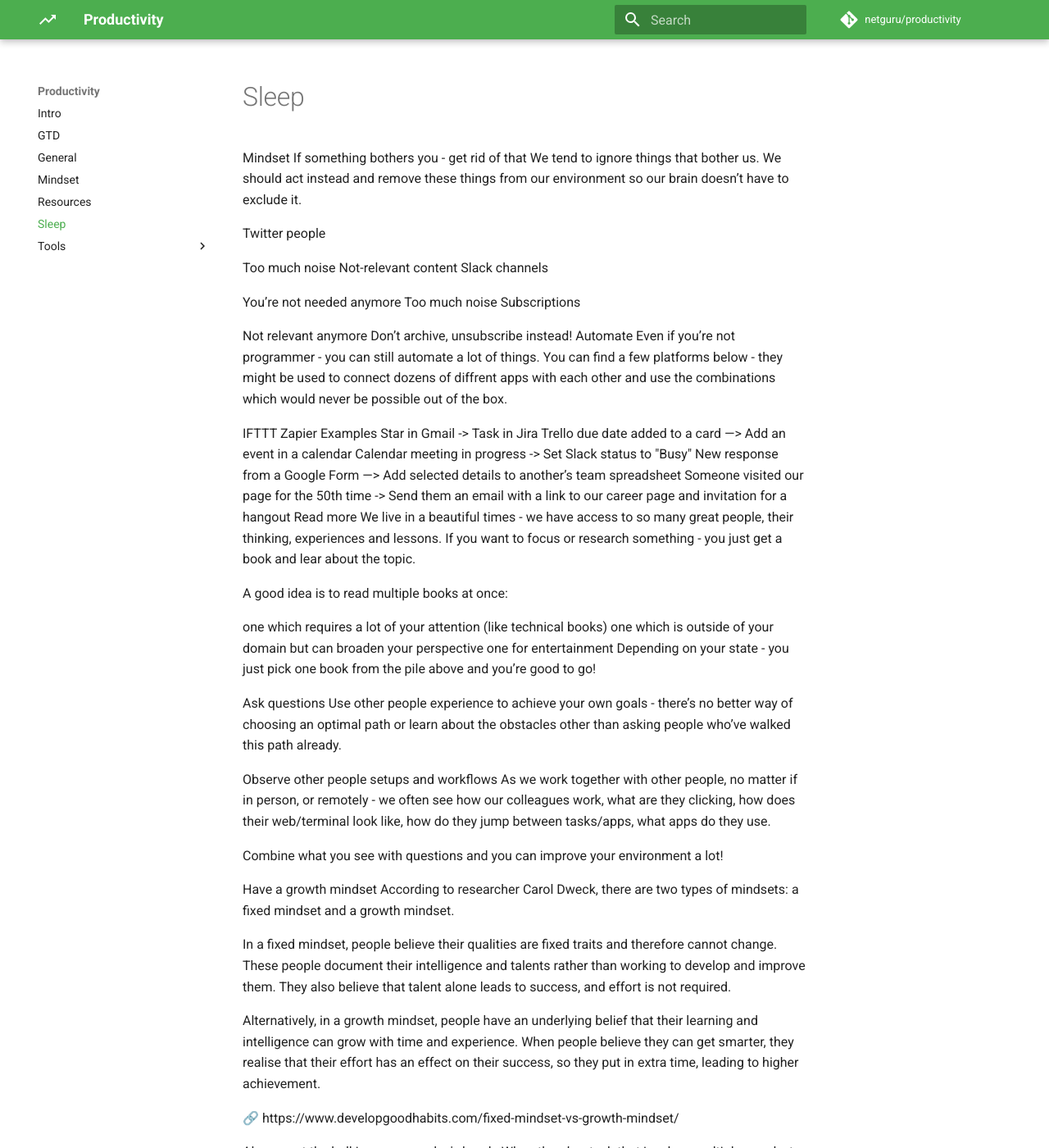
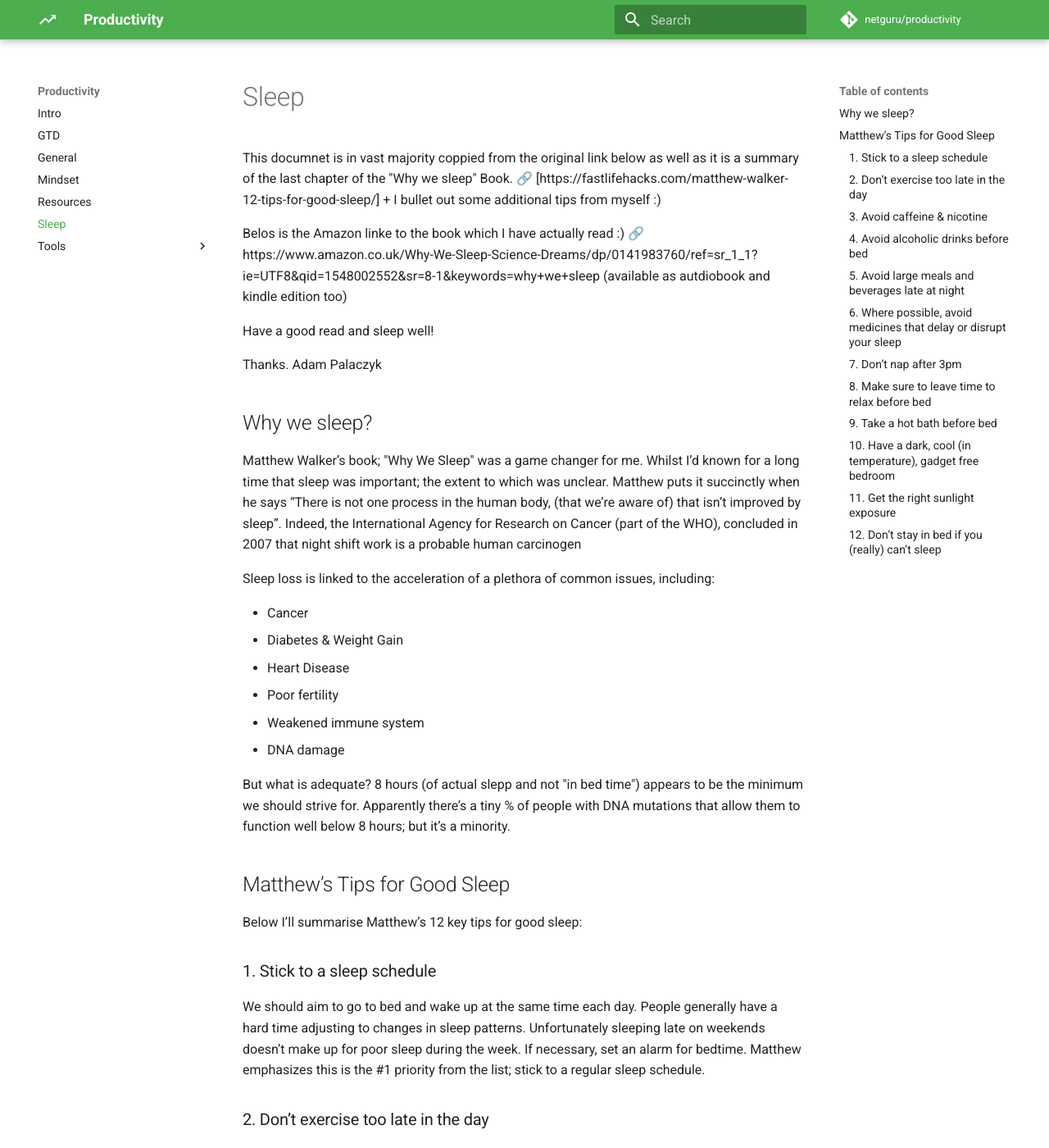
Before and after one commit to netguru/productivity, an MkDocs documentation site: the page built from docs/sleep.md, in a window 1280 px wide and 1400 px high. Shown: the whole window at 82% size. Built offline with MkDocs 1.6.1 and Material for MkDocs 9.7.7, drawn with Linux system fonts in a browser that asks for light colours; comment, search, counter and statistics services are not loaded; some of the changed text lies outside the part shown.

Commit message:
Update sleep.md

```diff
--- a/docs/sleep.md
+++ b/docs/sleep.md
@@ -1,78 +1,104 @@
-Mindset
-If something bothers you - get rid of that
-We tend to ignore things that bother us. We should act instead and remove these things from our environment so our brain doesn’t have to exclude it.
+# Sleep
 
-Twitter people
+This documnet is in vast majority coppied from the original link below as well as it is a summary of the last chapter of the "Why we sleep" Book.
+🔗 [https://fastlifehacks.com/matthew-walker-12-tips-for-good-sleep/]
++ I bullet out some additional tips from myself :)
 
-Too much noise
-Not-relevant content
-Slack channels
+Belos is the Amazon linke to the book which I have actually read :)
+🔗 https://www.amazon.co.uk/Why-We-Sleep-Science-Dreams/dp/0141983760/ref=sr_1_1?ie=UTF8&qid=1548002552&sr=8-1&keywords=why+we+sleep (available as autdiobook and kindle edition too)
 
-You’re not needed anymore
-Too much noise
-Subscriptions
+Have a good read and sleep well!
 
-Not relevant anymore
-Don’t archive, unsubscribe instead!
-Automate
-Even if you’re not programmer - you can still automate a lot of things. You can find a few platforms below - they might be used to connect dozens of diffrent apps with each other and use the combinations which would never be possible out of the box.
+Thanks.
+Adam Palaczyk
 
-IFTTT
-Zapier
-Examples
-Star in Gmail -> Task in Jira
-Trello due date added to a card —> Add an event in a calendar
-Calendar meeting in progress -> Set Slack status to "Busy"
-New response from a Google Form —> Add selected details to another’s team spreadsheet
-Someone visited our page for the 50th time -> Send them an email with a link to our career page and invitation for a hangout
-Read more
-We live in a beautiful times - we have access to so many great people, their thinking, experiences and lessons. If you want to focus or research something - you just get a book and lear about the topic.
+## Why we sleep?
 
-A good idea is to read multiple books at once:
+Matthew Walker’s book; "Why We Sleep" was a game changer for me. Whilst I’d known for a long time that sleep was important; the extent to which was unclear. Matthew puts it succinctly when he says “There is not one process in the human body, (that we’re aware of) that isn’t improved by sleep”. Indeed, the International Agency for Research on Cancer (part of the WHO), concluded in 2007 that night shift work is a probable human carcinogen
 
-one which requires a lot of your attention (like technical books)
-one which is outside of your domain but can broaden your perspective
-one for entertainment
-Depending on your state - you just pick one book from the pile above and you’re good to go!
+Sleep loss is linked to the acceleration of a plethora of common issues, including:
 
-Ask questions
-Use other people experience to achieve your own goals - there’s no better way of choosing an optimal path or learn about the obstacles other than asking people who’ve walked this path already.
+* Cancer
+* Diabetes & Weight Gain
+* Heart Disease
+* Poor fertility
+* Weakened immune system
+* DNA damage
 
-Observe other people setups and workflows
-As we work together with other people, no matter if in person, or remotely - we often see how our colleagues work, what are they clicking, how does their web/terminal look like, how do they jump between tasks/apps, what apps do they use.
+But what is adequate? 8 hours (of actual slepp and not "in bed time") appears to be the minimum we should strive for. Apparently there’s a tiny % of people with DNA mutations that allow them to function well below 8 hours; but it’s a minority.
 
-Combine what you see with questions and you can improve your environment a lot!
+## Matthew’s Tips for Good Sleep
 
-Have a growth mindset
-According to researcher Carol Dweck, there are two types of mindsets: a fixed mindset and a growth mindset.
+Below I’ll summarise Matthew’s 12 key tips for good sleep:
 
-In a fixed mindset, people believe their qualities are fixed traits and therefore cannot change. These people document their intelligence and talents rather than working to develop and improve them. They also believe that talent alone leads to success, and effort is not required.
+### 1. Stick to a sleep schedule
 
-Alternatively, in a growth mindset, people have an underlying belief that their learning and intelligence can grow with time and experience. When people believe they can get smarter, they realise that their effort has an effect on their success, so they put in extra time, leading to higher achievement.
+We should aim to go to bed and wake up at the same time each day. People generally have a hard time adjusting to changes in sleep patterns. Unfortunately sleeping late on weekends doesn’t make up for poor sleep during the week. If necessary, set an alarm for bedtime. Matthew emphasizes this is the #1 priority from the list; stick to a regular sleep schedule.
 
-🔗 https://www.developgoodhabits.com/fixed-mindset-vs-growth-mindset/
+### 2. Don’t exercise too late in the day
 
-Always put the ball in someone else's hands
-When there’s a task that involves multiple people, try to finish your part as soon as possible. You’ll be able to move the responsibility to someone else and give your brain some additional resources to consume in some other way.
+Exercise is great, and we should try to exercise at least 30 minutes on most days. But try to time it no later than 2-3 hours before bed.
 
-Use mentions where possible and be precise
-Mentions are used for directly pinging someone, or letting them know that they should read about something. It’s very easy for us to miss out some information, because there’s plenty of information around us in all the places.
+### 3. Avoid caffeine & nicotine
 
-When to use mentions?
-If you will someone should read something
-If someone should respond to you
-If you want someone’s attention
-There is a lot of places where you can use mentions:
+Colas, coffee, teas (that aren’t herbal) and chocolate contain caffeine, which is a stimulant. Even consuming these in the afternoon can have an affect on your sleep. Nicotine is also a mild stimulant, and smokers will often wake up earlier than they would otherwise, due to nicotine withdrawal.
 
-Slack, along with group mentions
-Jira
-Google Docs
-Gmail
-Github, along with team mentions
-Set your 3 top priorities in the morning
-You can tweak your brain to focus on what’s important by doing a simple job - write down (digitally or on paper) your 3 priorities for the day - starting from the most critical one.
+* If you are somewhat addicted to coffee like I used to be. Try to stay away from it after 2pm.
 
-The goal is to do at least the first thing, your brain will help you by doing this exercise.
+### 4. Avoid alcoholic drinks before bed
 
-Be lean about your work
-Remove things you shouldn’t do in the first place.
+The presence of alcohol in the body can reduce your REM (Rapid Eye Movement) sleep, keeping you in the lighter stages of sleep.
+
+* It is ideal to stay away from alcohol all together. However it seems the ideal day for alcoholic drink consumption (if needed) to be Friday or Saturday to give you this extra day of good sleep before you start your work-week.
+
+### 5. Avoid large meals and beverages late at night
+
+A lights snack before bed is okay, but a heavy meal can cause digestive issues, which interfers with sleep. Drinking too many fluids can cause freuqent awakenings to urinate.
+
+### 6. Where possible, avoid medicines that delay or disrupt your sleep
+
+Some commonly prescribed heart, blood pressure or asthma medications, as well as some over the counter and herbal medicines for coughs colds or allergies can disrupt sleep patterns. If you have trouble sleeping, it may be worth speaking to your doctor or pharmacist to see if any of the drugs you’re taking may be contributing to this. It may be possible to take them earlier in the day.
+
+### 7. Don’t nap after 3pm
+
+Naps are great, but taking them too late in the day can make it hard to fall asleep at night.
+
+* I found naps to be perfect during the day (specially weekends) in this form
+  ** Power nap - 20 mins
+  ** Recovery nap - 45 mins
+  ** 1 Sleep cycle - 120 mins
+
+* It seems much easier to wake up and get up the speed from a shorter nap. Last thing you want to do is to interrupt your full night sleep because you naped too long or too late during the day.
+
+
+### 8. Make sure to leave time to relax before bed
+
+It’s important to have time before bed to unwind. Try to schedule your days so that there is time to relax before bed.
+
+* Unplug yourself (no ipdads, FaceBook, late laptop use) at least 30 mins before bed time
+* There is no harm to read a fiction book while in bed 30 mins before desired sleep time
+* It is a good time to listen an audiobook while in bed with your eyes closed or mediate for a difference
+
+### 9. Take a hot bath before bed
+
+The drop in body temperature after a bath may help you to feel sleepy, and the bath can help you to slow down and relax before bed.
+
+### 10. Have a dark, cool (in temperature), gadget free bedroom
+
+We sleep better at night if the temperature in the room is kept on the cool side. Gadgets such as mobile phones and computers can be a distraction. A comfortable mattress and pillow can set you up for a good sleep. Those with insomnia will often watch the clock, turn it away from view so you don’t have to worry about the time while trying to sleep. Use these tips to optimize your sleeping space.
+
+* Darken your room as much as possible (up to the pitch black point)
+* Use sleep mask and ear plugs if you feel like it
+* Freshen the air in your bedroom (ideal with a dedicated air freshing device)
+* More sophisticated bed cooling devices include ChiliPad™ Cube mattress pad and ambient noise generators
+* The only gadgets that are welcomed in your bedroom are the ones that help you measure your sleep quality
+  ** Sleep measuring wearables (i.e. Watches)
+  ** Phone apps like "Sleep Cycle" and "SleepWatch"
+
+### 11. Get the right sunlight exposure
+
+Sun exposure during the day helps us to regulate sleeping patterns. Try to get outside in the natural sunlight for at least 30 minutes per day.
+
+### 12. Don’t stay in bed if you (really) can’t sleep
+
+If you find yourself still in bed for more than 20 minutes, or you’re starting to get anxious in bed, get up and do something else until you feel sleepy. Anxiety whilst trying to sleep can make it harder to fall asleep.
```
